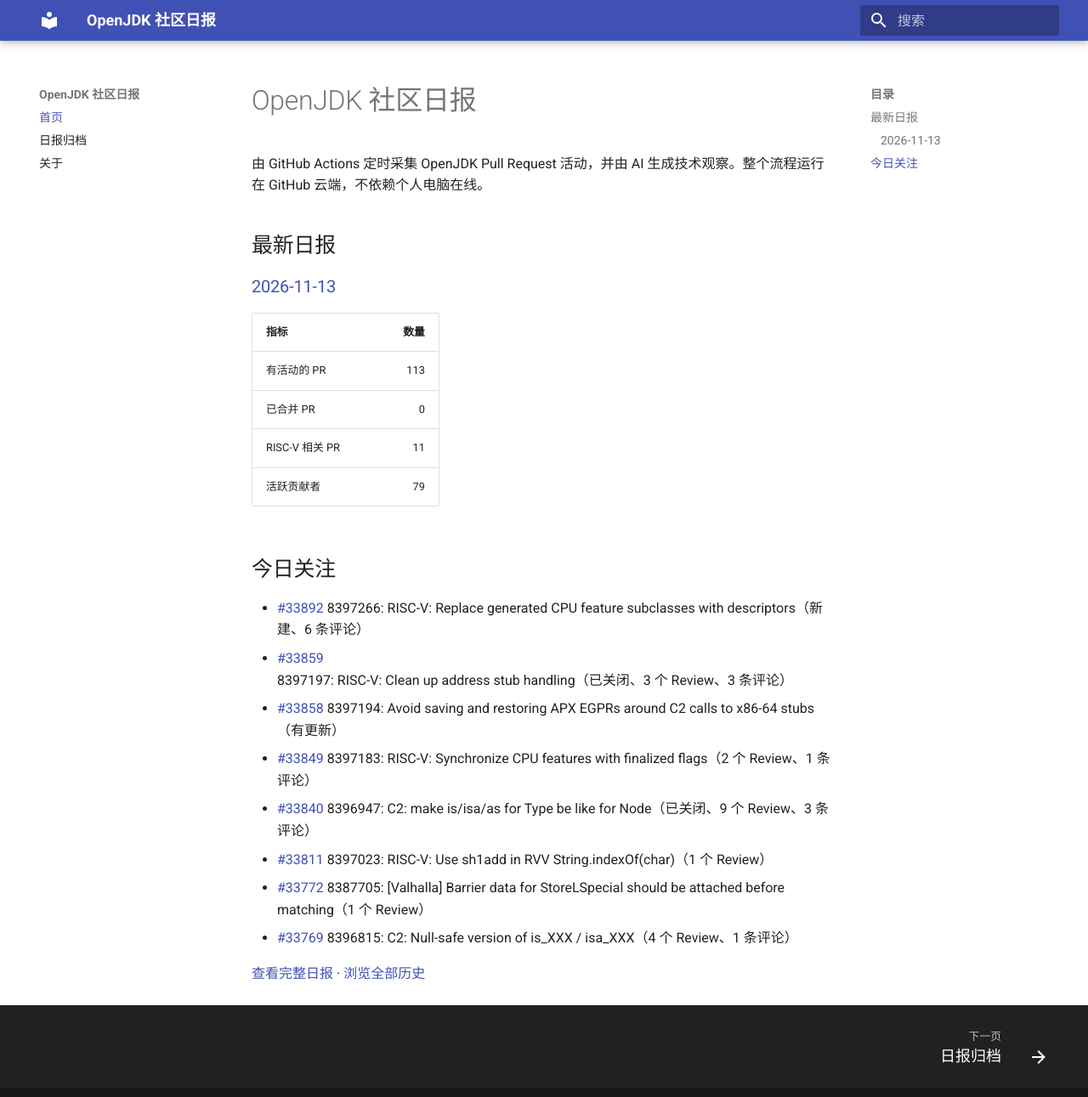
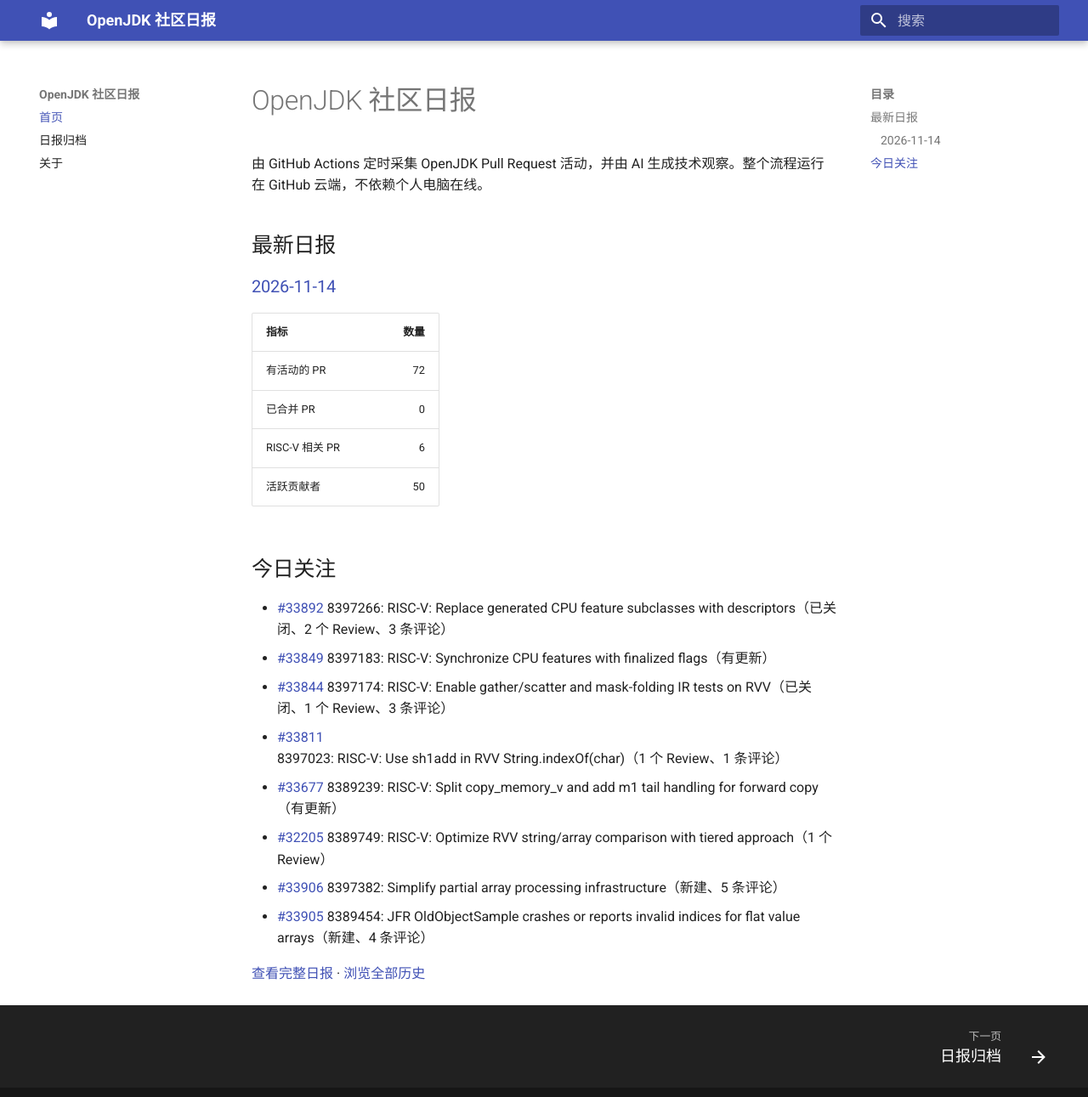
Before and after one commit to DingliZhang/openjdk-daily, an MkDocs documentation site: the page built from docs/index.md, in a window 1280 px wide and 1304 px high. Shown: the top 1291 px of the window at 85% size. Built offline with MkDocs 1.6.1 and Material for MkDocs 9.7.7, drawn with Linux system fonts in a browser that asks for light colours.

Commit message:
report: add OpenJDK daily report

```diff
--- a/docs/index.md
+++ b/docs/index.md
@@ -4,24 +4,24 @@
 
 ## 最新日报
 
-### [2026-11-13](reports/2026/2026-11-13.md)
+### [2026-11-14](reports/2026/2026-11-14.md)
 
 | 指标 | 数量 |
 |---|---:|
-| 有活动的 PR | 113 |
+| 有活动的 PR | 72 |
 | 已合并 PR | 0 |
-| RISC-V 相关 PR | 11 |
-| 活跃贡献者 | 79 |
+| RISC-V 相关 PR | 6 |
+| 活跃贡献者 | 50 |
 
 ## 今日关注
 
-- [#33892](https://github.com/openjdk/jdk/pull/33892) 8397266: RISC-V: Replace generated CPU feature subclasses with descriptors（新建、6 条评论）
-- [#33859](https://github.com/openjdk/jdk/pull/33859) 8397197: RISC-V: Clean up address stub handling（已关闭、3 个 Review、3 条评论）
-- [#33858](https://github.com/openjdk/jdk/pull/33858) 8397194: Avoid saving and restoring APX EGPRs around C2 calls to x86-64 stubs（有更新）
-- [#33849](https://github.com/openjdk/jdk/pull/33849) 8397183: RISC-V: Synchronize CPU features with finalized flags（2 个 Review、1 条评论）
-- [#33840](https://github.com/openjdk/jdk/pull/33840) 8396947: C2: make is/isa/as for Type be like for Node（已关闭、9 个 Review、3 条评论）
-- [#33811](https://github.com/openjdk/jdk/pull/33811) 8397023: RISC-V: Use sh1add in RVV String.indexOf(char)（1 个 Review）
-- [#33772](https://github.com/openjdk/jdk/pull/33772) 8387705: [Valhalla] Barrier data for StoreLSpecial should be attached before matching（1 个 Review）
-- [#33769](https://github.com/openjdk/jdk/pull/33769) 8396815: C2: Null-safe version of is_XXX / isa_XXX（4 个 Review、1 条评论）
+- [#33892](https://github.com/openjdk/jdk/pull/33892) 8397266: RISC-V: Replace generated CPU feature subclasses with descriptors（已关闭、2 个 Review、3 条评论）
+- [#33849](https://github.com/openjdk/jdk/pull/33849) 8397183: RISC-V: Synchronize CPU features with finalized flags（有更新）
+- [#33844](https://github.com/openjdk/jdk/pull/33844) 8397174: RISC-V: Enable gather/scatter and mask-folding IR tests on RVV（已关闭、1 个 Review、3 条评论）
+- [#33811](https://github.com/openjdk/jdk/pull/33811) 8397023: RISC-V: Use sh1add in RVV String.indexOf(char)（1 个 Review、1 条评论）
+- [#33677](https://github.com/openjdk/jdk/pull/33677) 8389239: RISC-V: Split copy_memory_v and add m1 tail handling for forward copy（有更新）
+- [#32205](https://github.com/openjdk/jdk/pull/32205) 8389749: RISC-V: Optimize RVV string/array comparison with tiered approach（1 个 Review）
+- [#33906](https://github.com/openjdk/jdk/pull/33906) 8397382: Simplify partial array processing infrastructure（新建、5 条评论）
+- [#33905](https://github.com/openjdk/jdk/pull/33905) 8389454: JFR OldObjectSample crashes or reports invalid indices for flat value arrays（新建、4 条评论）
 
-[查看完整日报](reports/2026/2026-11-13.md) · [浏览全部历史](reports/index.md)
+[查看完整日报](reports/2026/2026-11-14.md) · [浏览全部历史](reports/index.md)
```
Also changed, not shown: docs/reports/2026/2026-11-14.md (added, +187 -0 lines), docs/reports/index.md (+2 -1 lines), 2 other files.
